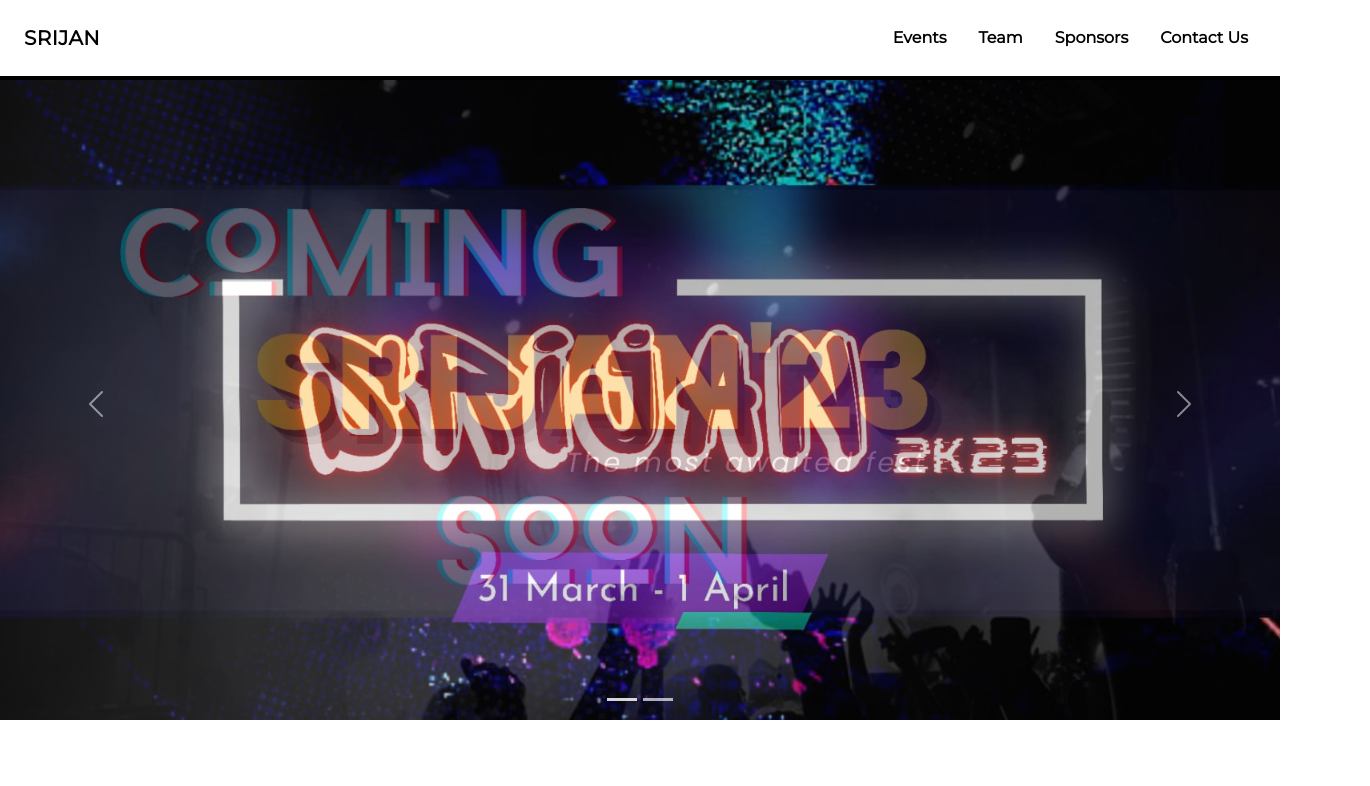
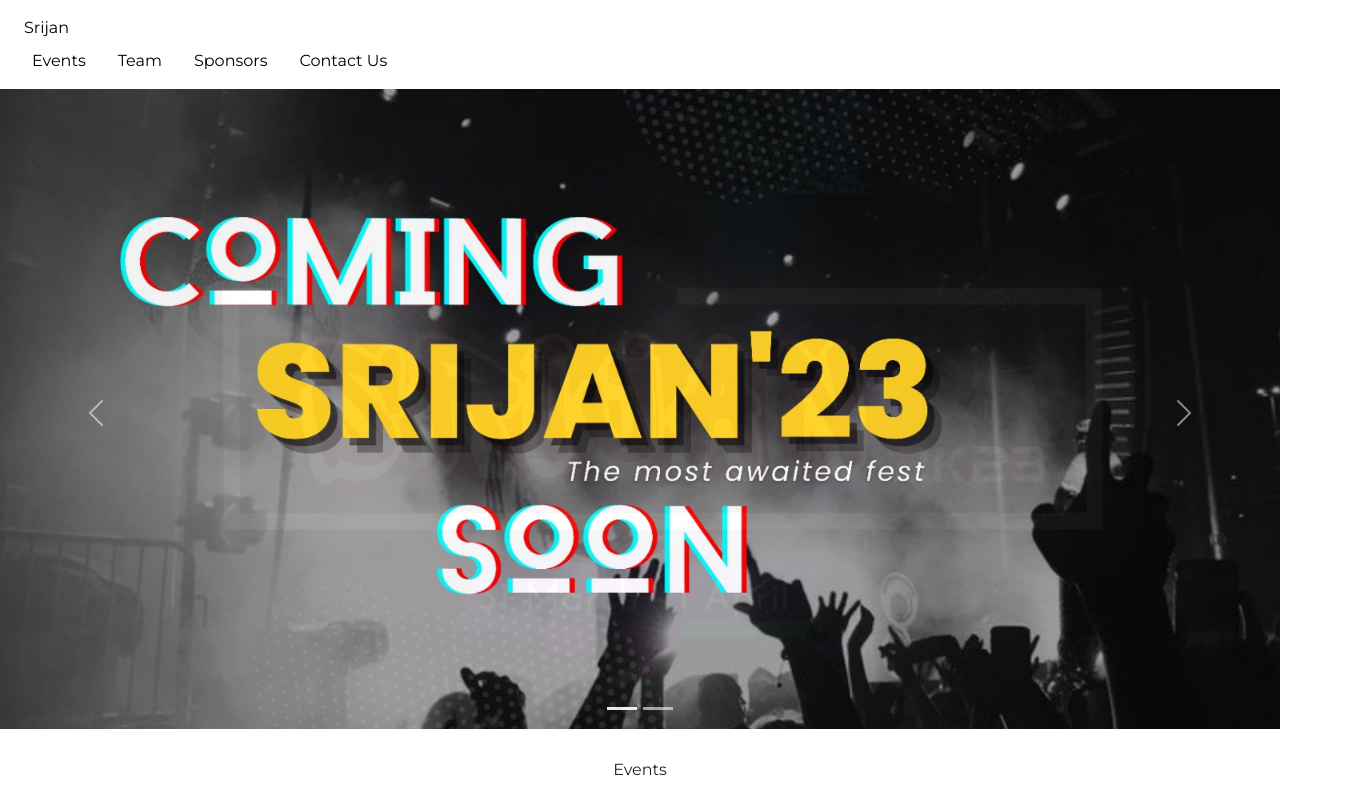
Before and after one commit to adityawebdev/srijan, a Next.js app: page / in a window 1280 px wide. Shown: the top 786 px of the page, 1370 px wide, since content can reach past the window. Built offline with nearby package versions, Linux system fonts and the light colour scheme; a web font is replaced by a local one.

Commit message:
hope it solves tailwind

```diff
--- a/tailwind.config.js
+++ b/tailwind.config.js
@@ -4,9 +4,9 @@
     "./components/**/*.{js,ts,jsx,tsx}",
   ],
   content: [
-    "./app/**/*.{js,ts,jsx,tsx}",
-    "./pages/**/*.{js,ts,jsx,tsx}",
-    "./components/**/*.{js,ts,jsx,tsx}",
+    "./src/app/**/*.{js,ts,jsx,tsx}",
+    "./src/pages/**/*.{js,ts,jsx,tsx}",
+    "./src/components/**/*.{js,ts,jsx,tsx}",
 
     // Or if using `src` directory:
     "./src/**/*.{js,ts,jsx,tsx}",
```
